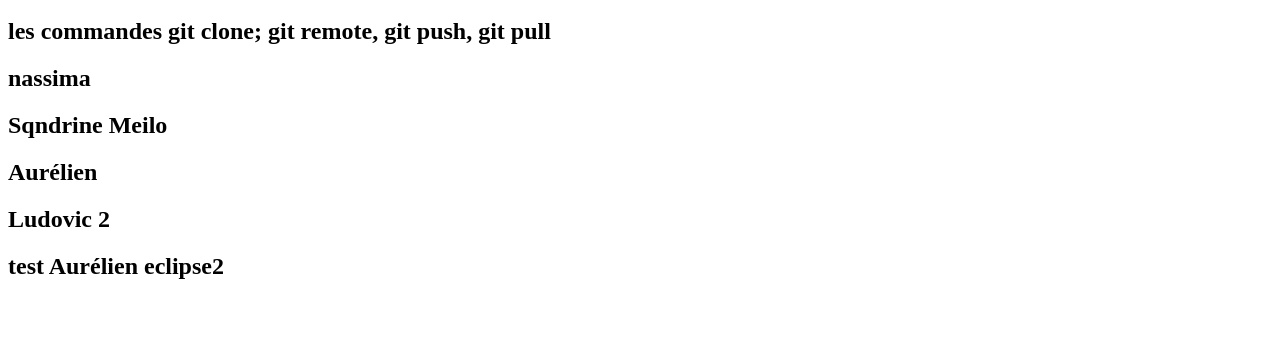
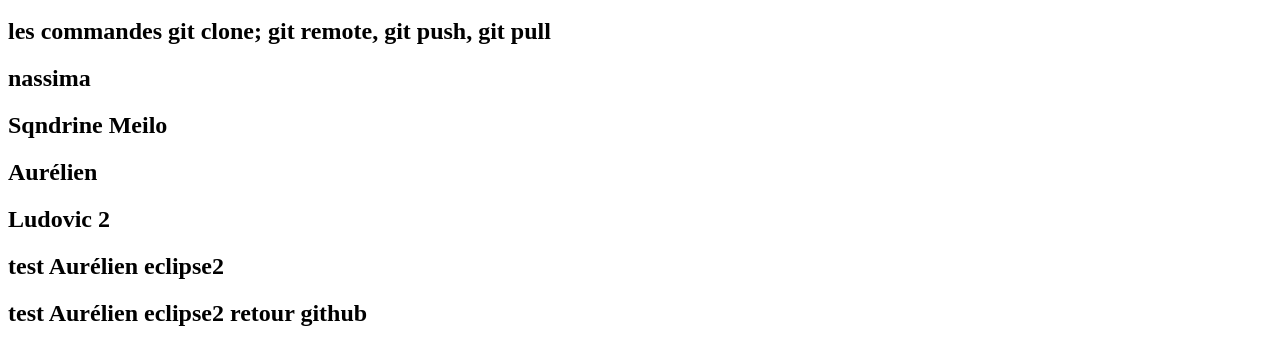
Before and after one commit to nassimagit/Groupe1, a plain HTML site: page index.html in a window 1280 px wide. Shown: the part 581-928 px from the top of the page. Before the commit the page ends 881 px from the top, so only its background shows below. Drawn offline with Linux system fonts and the light colour scheme.

Commit message:
retour github eclipse

```diff
--- a/index.html
+++ b/index.html
@@ -19,3 +19,4 @@
 <h2>Aurélien</h2>
 <h2> Ludovic 2 </h2>
 <h2>test Aurélien eclipse2</h2>
+<h2>test Aurélien eclipse2 retour github</h2>
```
